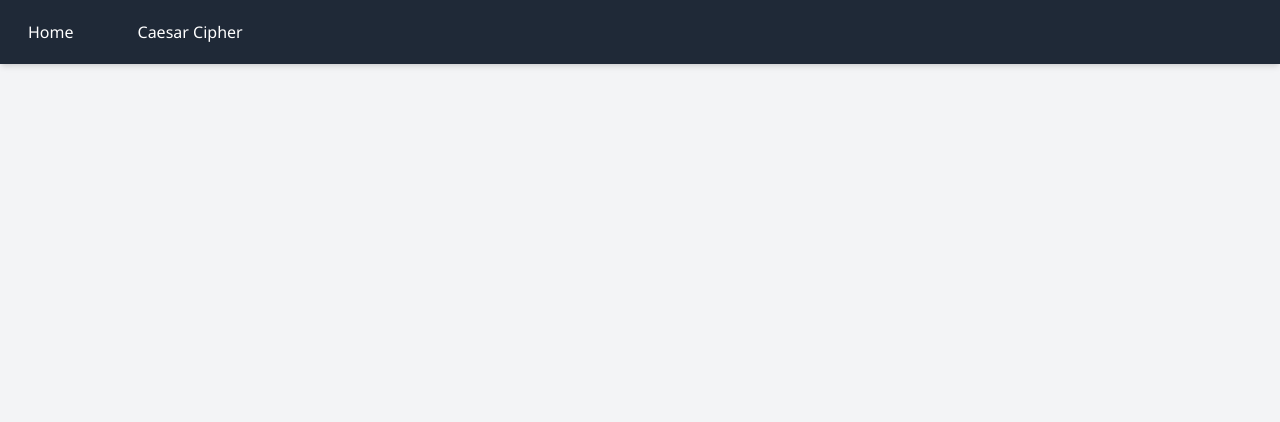
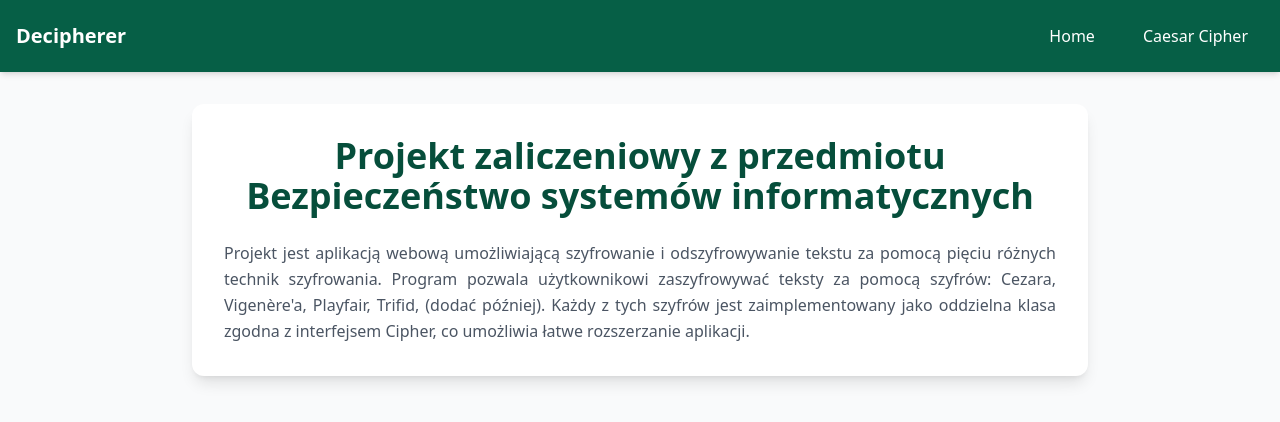
Before and after one commit to leprpht/Decipherer, a React (Vite) app: page / in a window 1280 px wide. Before the commit this address had no page. Shown: the top 422 px of the page. Built offline with nearby package versions, Linux system fonts and the light colour scheme.

Commit message:
Redesign pages

```diff
--- a/src/App.tsx
+++ b/src/App.tsx
@@ -8,25 +8,43 @@
   const nav = useNavigate();
 
   return (
-    <div className="min-h-screen bg-gray-100 text-gray-900">
-      <nav className="bg-gray-800 text-white p-4 flex gap-10 top-0 shadow-md z-10">
+    <div className="min-h-screen bg-gray-50 text-gray-800 font-sans">
+      <nav className="bg-emerald-800 text-white p-4 shadow-md sticky top-0 z-10 flex justify-between items-center">
+        <h1 className="text-xl font-bold cursor-pointer" onClick={() => nav('/')}>
+          Decipherer
+        </h1>
+        <div className="flex gap-4">
           <button
             onClick={() => nav('/')}
-          className="px-3 py-1 rounded hover:bg-gray-700 transition"
+            className="px-4 py-2 rounded hover:bg-emerald-500 transition"
           >
             Home
           </button>
           <button
             onClick={() => nav('/caesar')}
-          className="px-3 py-1 rounded hover:bg-gray-700 transition"
+            className="px-4 py-2 rounded hover:bg-emerald-500 transition"
           >
             Caesar Cipher
           </button>
+        </div>
       </nav>
 
-      <main className="p-6 flex flex-col items-center">
-        <Suspense fallback={<div className="text-gray-700">Loading…</div>}>
+      <main className="p-8 flex flex-col items-center">
+        <Suspense fallback={<div className="text-gray-500">Loading…</div>}>
           <Routes>
+            <Route
+              path="/"
+              element={
+                <div className="max-w-4xl w-full bg-white rounded-xl shadow-lg p-8 space-y-6">
+                  <h2 className="text-4xl font-extrabold text-emerald-900 text-center">
+                    Projekt zaliczeniowy z przedmiotu Bezpieczeństwo systemów informatycznych
+                  </h2>
+                  <p className="text-gray-600 leading-relaxed text-justify">
+                    Projekt jest aplikacją webową umożliwiającą szyfrowanie i odszyfrowywanie tekstu za pomocą pięciu różnych technik szyfrowania. Program pozwala użytkownikowi zaszyfrowywać teksty za pomocą szyfrów: Cezara, Vigenère'a, Playfair, Trifid, (dodać później). Każdy z tych szyfrów jest zaimplementowany jako oddzielna klasa zgodna z interfejsem Cipher, co umożliwia łatwe rozszerzanie aplikacji.
+                  </p>
+                </div>
+              }
+            />
             <Route path="/caesar" element={<CaesarView />} />
           </Routes>
         </Suspense>
--- a/src/ciphers/caesar.ts
+++ b/src/ciphers/caesar.ts
@@ -2,7 +2,7 @@
 
 export class CaesarCipher implements Cipher {
     id: number = 1;
-    alphabet: string = 'AĄBCĆDEĘFGHIJKLŁMNOÓPQRSŚTUVWXYZŹ';
+    alphabet: string = 'AĄBCĆDEĘFGHIJKLŁMNOÓPRSŚTUVWXYZŹ';
 
     encode(text: string, key: number = 3): string {
         return text.toUpperCase().split('').map(char => {
--- a/src/views/Caesar.tsx
+++ b/src/views/Caesar.tsx
@@ -1,17 +1,77 @@
-import '../index.css'
+import '../index.css';
+import { useState } from 'react';
 import { CaesarCipher } from '../ciphers/caesar';
 
 function Caesar() {
   const caesar = new CaesarCipher();
+  const [text, setText] = useState('');
+  const [key, setKey] = useState(3);
+  const [output, setOutput] = useState('');
+
+  const handleEncode = () => setOutput(caesar.encode(text, key));
+  const handleDecode = () => setOutput(caesar.decode(text, key));
 
   return (
-    <>
-      <div className="flex flex-col items-center justify-center min-h-screen bg-gray-100">
-        <p className="text-2xl font-bold text-gray-800">{caesar.encode("text")}</p>
-        <p className="text-2xl font-bold text-gray-800">{caesar.decode("text")}</p>
+    <div className="min-h-screen flex justify-center items-start bg-gray-50 p-6">
+      <div className="bg-white rounded-xl shadow-lg p-8 space-y-6 w-[600px] h-[600px] flex flex-col">
+        <h1 className="text-4xl font-extrabold text-emerald-900 text-center">
+          Caesar Cipher
+        </h1>
+
+        <div className="flex flex-col gap-4 flex-1">
+          <div className="flex flex-col gap-2">
+            <label className="font-semibold" htmlFor="inputText">
+              Input Text
+            </label>
+            <textarea
+              id="inputText"
+              value={text}
+              onChange={(e) => setText(e.target.value)}
+              className="w-full p-3 border border-gray-300 rounded-lg focus:ring-emerald-400 focus:border-emerald-400 outline-none transition resize-none"
+              rows={4}
+              placeholder="Enter text to encode or decode"
+            ></textarea>
+          </div>
+
+          <div className="flex flex-col gap-2">
+            <label className="font-semibold" htmlFor="key">
+              Key (Shift)
+            </label>
+            <input
+              id="key"
+              type="number"
+              value={key}
+              onChange={(e) => setKey(Number(e.target.value))}
+              className="w-full p-3 border border-gray-300 rounded-lg focus:ring-emerald-400 focus:border-emerald-400 outline-none transition"
+            />
+          </div>
+
+          <div className="flex justify-center gap-6 mt-4">
+            <button
+              className="bg-emerald-600 text-white px-6 py-2 rounded-lg hover:bg-emerald-500 transition font-semibold"
+              onClick={handleEncode}
+            >
+              Encode
+            </button>
+            <button
+              className="bg-emerald-200 text-emerald-800 px-6 py-2 rounded-lg hover:bg-emerald-300 transition font-semibold"
+              onClick={handleDecode}
+            >
+              Decode
+            </button>
+          </div>
+        </div>
+
+        <div className="bg-gray-50 p-4 rounded-lg border border-gray-200 flex-1 overflow-auto break-words whitespace-pre-wrap">
+          {output || (
+            <span className="text-gray-400">
+              Your encoded/decoded text will appear here...
+            </span>
+          )}
+        </div>
       </div>
-    </>
-  )
+    </div>
+  );
 }
 
-export default Caesar
+export default Caesar;
```
Lines whose indentation alone changed are shown as unchanged.
